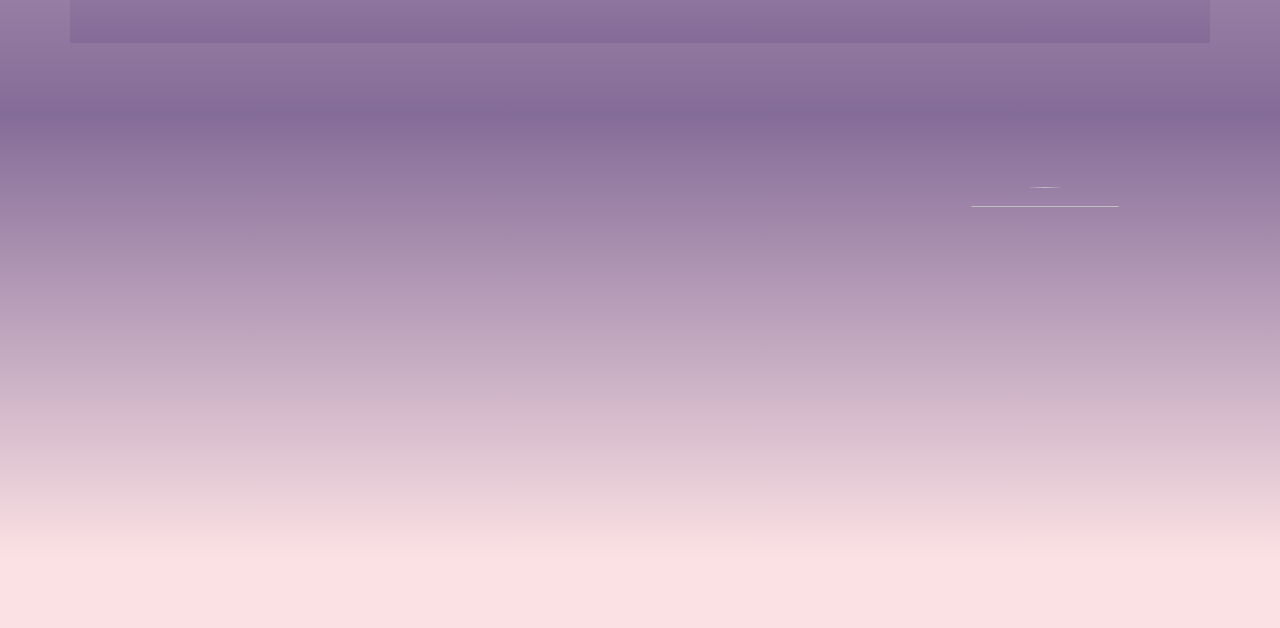
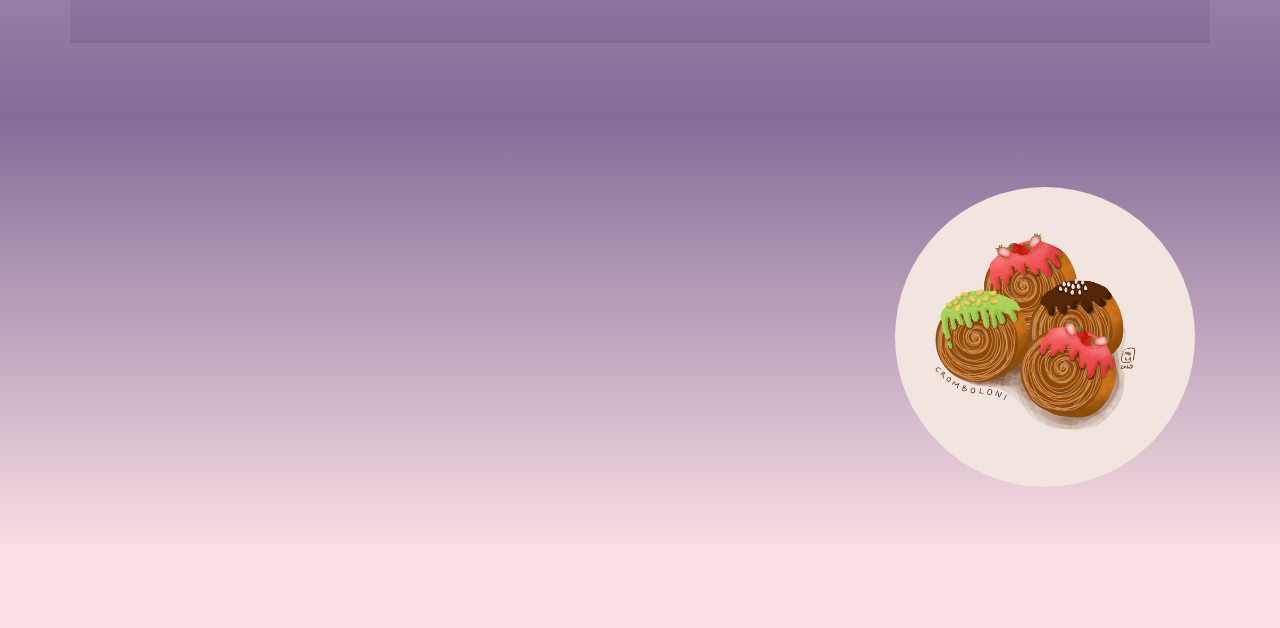
Before and after one commit to Twelvelscione/cakeshop, a plain HTML site: page index.html in a window 1280 px wide. Shown: the part 5575-6203 px from the top of the page. Drawn offline with nearby package versions, Linux system fonts and the light colour scheme; some packages are replaced by stand-ins of ours; a script that the page names is missing.

Commit message:
Update index.html

```diff
--- a/index.html
+++ b/index.html
@@ -176,7 +176,7 @@
   <div class="py-5" style="	background-image: linear-gradient(to bottom, #846C98, #FCE1E4);	background-position: top left;	background-size: 100%;	background-repeat: repeat;">
     <div class="container">
       <div class="row">
-        <div class="col-md-12" style=""><img class="img-fluid d-block rounded-circle float-right" src="../../../Downloads/cro'.jpg" width="300" height="300"></div>
+        <div class="col-md-12" style=""><img class="img-fluid d-block rounded-circle float-right" src="cro'.jpg" width="300" height="300"></div>
       </div>
     </div>
   </div>
```
